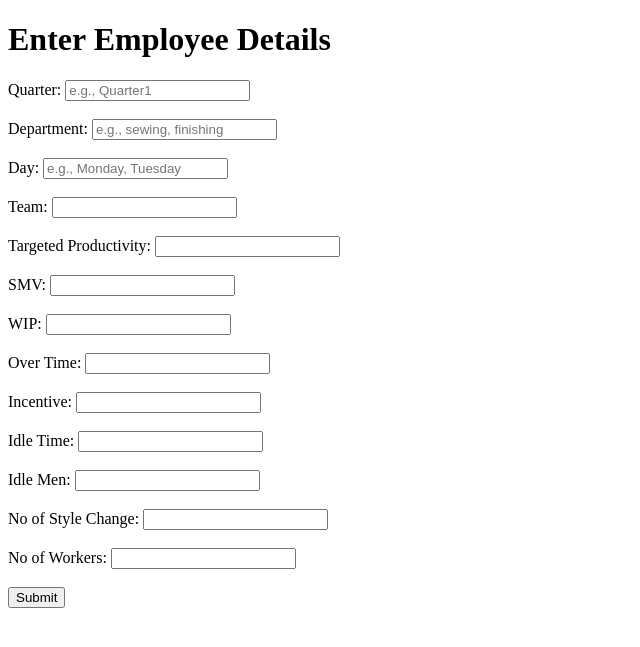
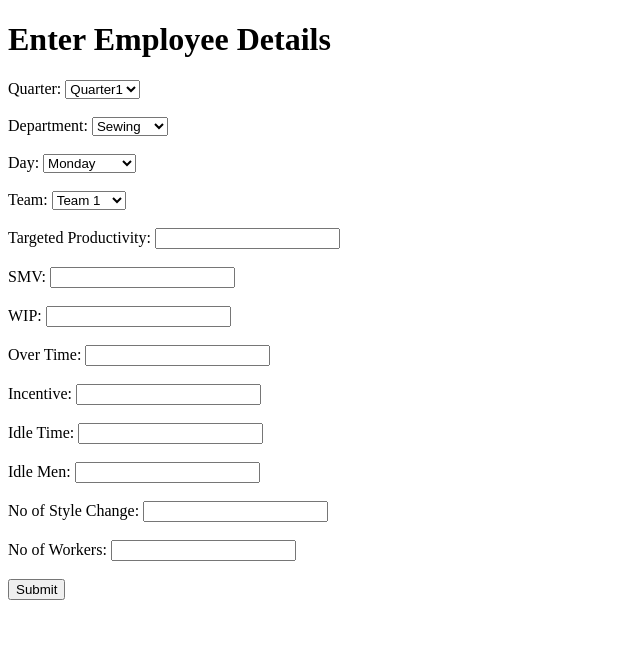
Before and after one commit to Shaunak-Kunde/SmartInternz-Internship-Machine-Learning-Engineer-Shaunak, a Flask app: page /predict in a window 1280 px wide. Shown: the part 26-673 px from the top of the page, without its empty margins (0-640 px from the left). Run offline with Flask 3, Linux system fonts and the light colour scheme; parts of the project's set-up code (start-up, migrations or seed data) failed here and were passed over.

Commit message:
Update predict.html

```diff
--- a/Flask/templates/predict.html
+++ b/Flask/templates/predict.html
@@ -11,18 +11,47 @@
     </nav>
 
     <h1>Enter Employee Details</h1>
-    <form action="{{ url_for('predict_route') }}" method="post">
+    <form action="{{ url_for('predict') }}" method="post">
         <label for="quarter">Quarter:</label>
-        <input type="text" name="quarter" placeholder="e.g., Quarter1" required><br><br>
+        <select name="quarter" required>
+            <option value="1">Quarter1</option>
+            <option value="2">Quarter2</option>
+            <option value="3">Quarter3</option>
+            <option value="4">Quarter4</option>
+        </select><br><br>
 
         <label for="department">Department:</label>
-        <input type="text" name="department" placeholder="e.g., sewing, finishing" required><br><br>
+        <select name="department" required>
+            <option value="1">Sewing</option>
+            <option value="2">Finishing</option>
+        </select><br><br>
 
         <label for="day">Day:</label>
-        <input type="text" name="day" placeholder="e.g., Monday, Tuesday" required><br><br>
+        <select name="day" required>
+            <option value="1">Monday</option>
+            <option value="2">Tuesday</option>
+            <option value="3">Wednesday</option>
+            <option value="4">Thursday</option>
+            <option value="5">Friday</option>
+            <option value="6">Saturday</option>
+            <option value="7">Sunday</option>
+        </select><br><br>
 
         <label for="team">Team:</label>
-        <input type="text" name="team" required><br><br>
+        <select name="team" required>
+            <option value="1">Team 1</option>
+            <option value="2">Team 2</option>
+            <option value="3">Team 3</option>
+            <option value="4">Team 4</option>
+            <option value="5">Team 5</option>
+            <option value="6">Team 6</option>
+            <option value="7">Team 7</option>
+            <option value="8">Team 8</option>
+            <option value="9">Team 9</option>
+            <option value="10">Team 10</option>
+            <option value="11">Team 11</option>
+            <option value="12">Team 12</option>
+        </select><br><br>
 
         <label for="targeted_productivity">Targeted Productivity:</label>
         <input type="text" name="targeted_productivity" required><br><br>
```
